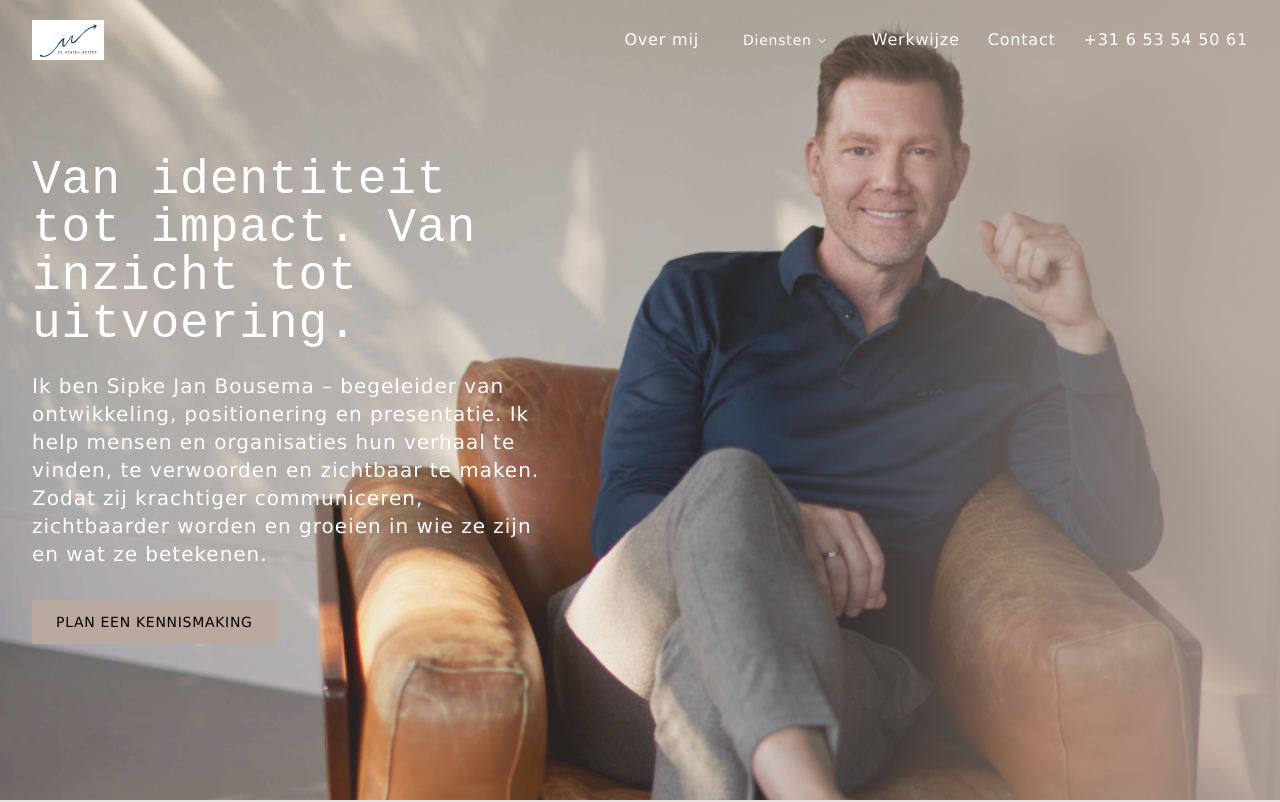
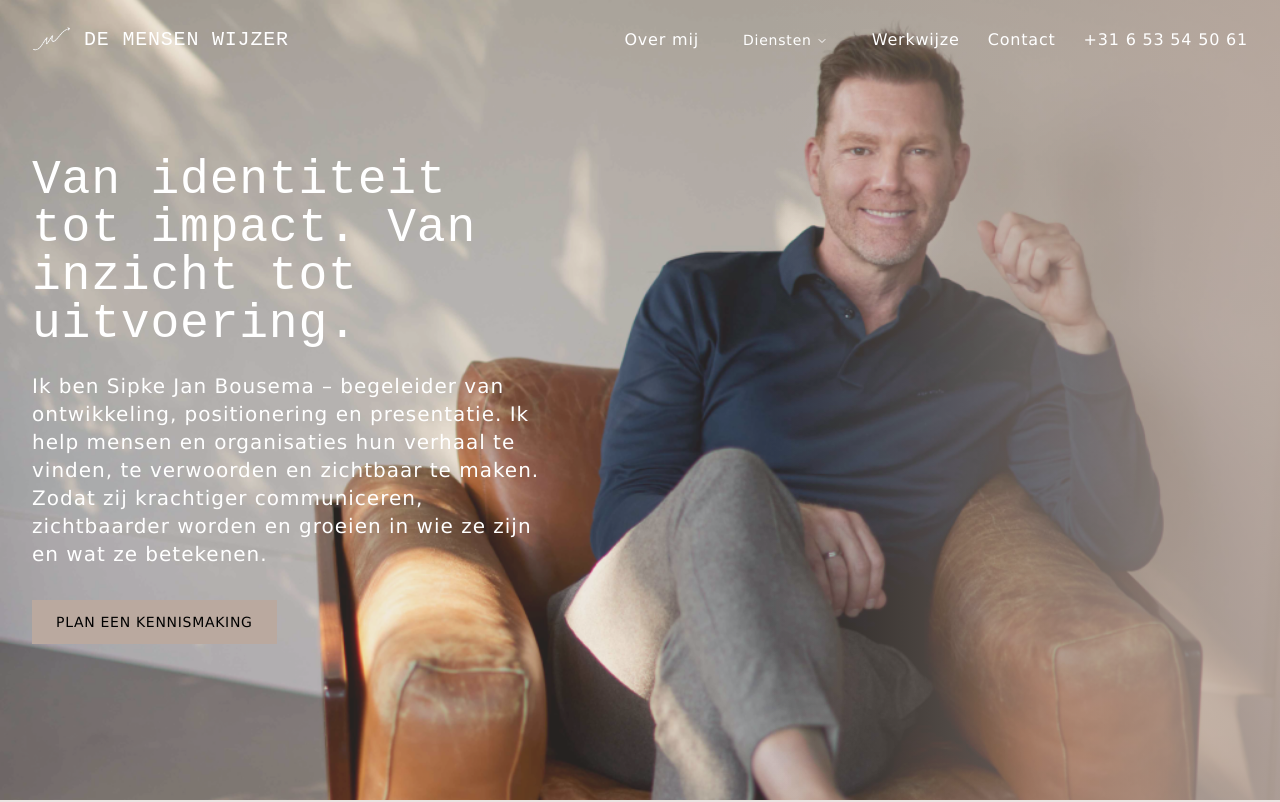
Before and after one commit to accounts-sbo/MensenWijzerProject, a React (Vite) app: page / in a window 1280 px wide. Shown: the top 802 px of the page. Built offline with nearby package versions, Linux system fonts and the light colour scheme; a web font is replaced by a local one.

Commit message:
feat: Replace logo and add brand name
Replaces the logo in the header with a white version and adds the brand name next to it.

```diff
--- a/src/components/Header.tsx
+++ b/src/components/Header.tsx
@@ -10,7 +10,6 @@ import {
   NavigationMenuList,
   NavigationMenuTrigger,
 } from "@/components/ui/navigation-menu";
-import { cn } from "@/lib/utils";
 
 const Header = () => {
   const [isMenuOpen, setIsMenuOpen] = useState(false);
@@ -31,11 +30,24 @@ const Header = () => {
     }`}>
       <div className="container flex justify-between items-center">
         <Link to="/" className="flex items-center">
-          <img
-            src="/lovable-uploads/c74ae2d5-0e01-49cd-bd0a-92fa1ed57048.png"
-            alt="De Mensen Wijzer"
-            className="h-10"
-          />
+          {isScrolled ? (
+            <>
+              <img
+                src="/lovable-uploads/c74ae2d5-0e01-49cd-bd0a-92fa1ed57048.png"
+                alt="De Mensen Wijzer"
+                className="h-10"
+              />
+            </>
+          ) : (
+            <>
+              <img
+                src="/lovable-uploads/2168b17a-6e1c-4695-9581-2478c7a278aa.png"
+                alt="De Mensen Wijzer"
+                className="h-10"
+              />
+              <span className="ml-3 font-brass-mono text-white text-lg md:text-xl">DE MENSEN WIJZER</span>
+            </>
+          )}
         </Link>
 
         {/* Desktop Menu - Using NavigationMenu component */}
```
Also changed, not shown: public/lovable-uploads/2168b17a-6e1c-4695-9581-2478c7a278aa.png (added).
